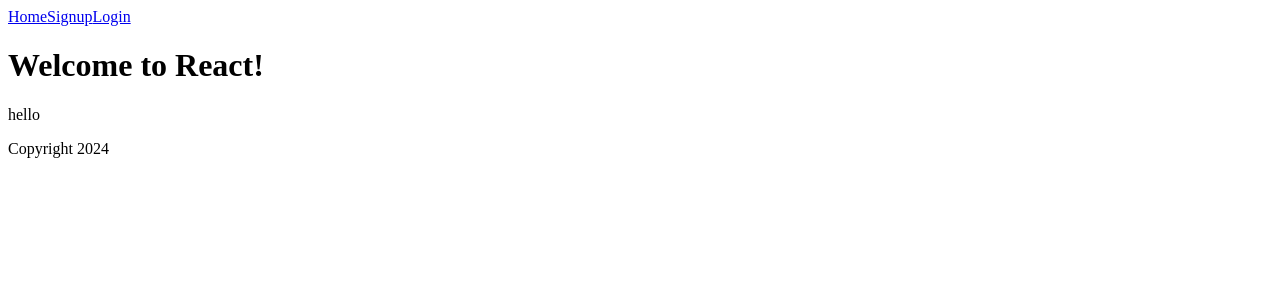
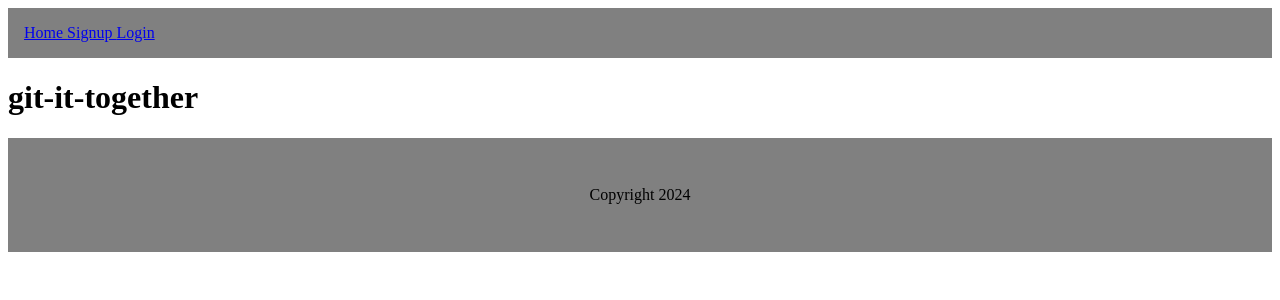
Before and after one commit to BuickSalesman/git-it-together, a React (Vite) app: page / in a window 1280 px wide. Shown: the top 300 px of the page. Built offline with nearby package versions, Linux system fonts and the light colour scheme.

Commit message:
added basic styling to help with development

```diff
--- a/package.json
+++ b/package.json
@@ -10,7 +10,7 @@
     "preview": "vite preview"
   },
   "dependencies": {
-    "axios": "^1.7.8",
+    "axios": "^1.7.9",
     "react": "^18.3.1",
     "react-dom": "^18.3.1",
     "react-router-dom": "^7.0.2"
--- a/src/Content.jsx
+++ b/src/Content.jsx
@@ -1,8 +1,7 @@
 export function Content() {
   return (
     <div>
-      <h1>Welcome to React!</h1>
-      <form action="">hello</form>
+      <h1>git-it-together</h1>
     </div>
   );
 }
--- a/src/Header.jsx
+++ b/src/Header.jsx
@@ -4,10 +4,10 @@ export function Header() {
   return (
     <header>
       <nav>
-        <Link to="/">Home</Link>
+        <Link to="/">Home </Link>
         {localStorage.jwt === undefined ? (
           <>
-            <Link to="/signup">Signup</Link>
+            <Link to="/signup">Signup </Link>
             <Link to="/login">Login</Link>
           </>
         ) : (
--- a/src/index.css
+++ b/src/index.css
@@ -1,3 +1,16 @@
 html {
   scroll-behavior: smooth;
 }
+
+header {
+  background-color: gray;
+  padding: 1em;
+  color: white;
+}
+
+footer {
+  background-color: gray;
+  padding: 2em;
+  margin-top: 1em;
+  text-align: center;
+}
```
Also changed, not shown: src/Signup.jsx (added, +15 -0 lines), 1 other file (tests, documents, lock files or other folders).
